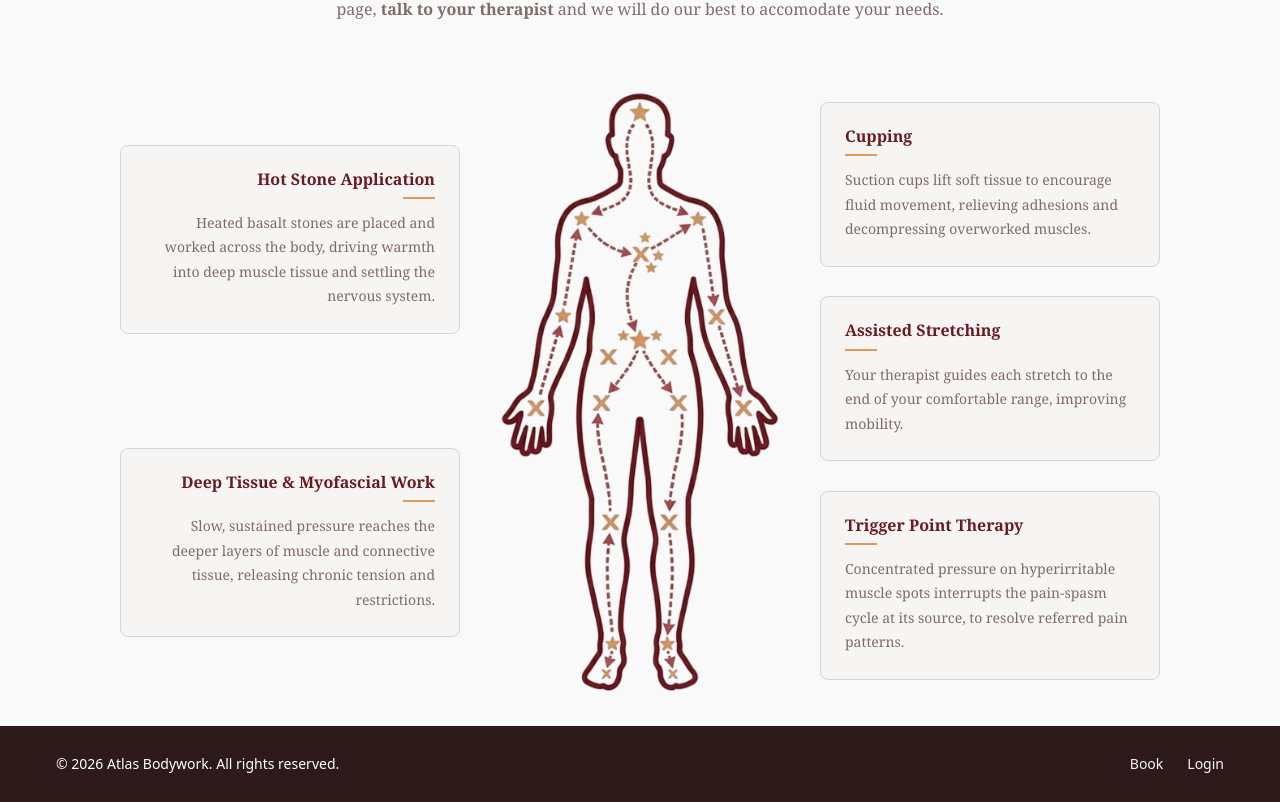
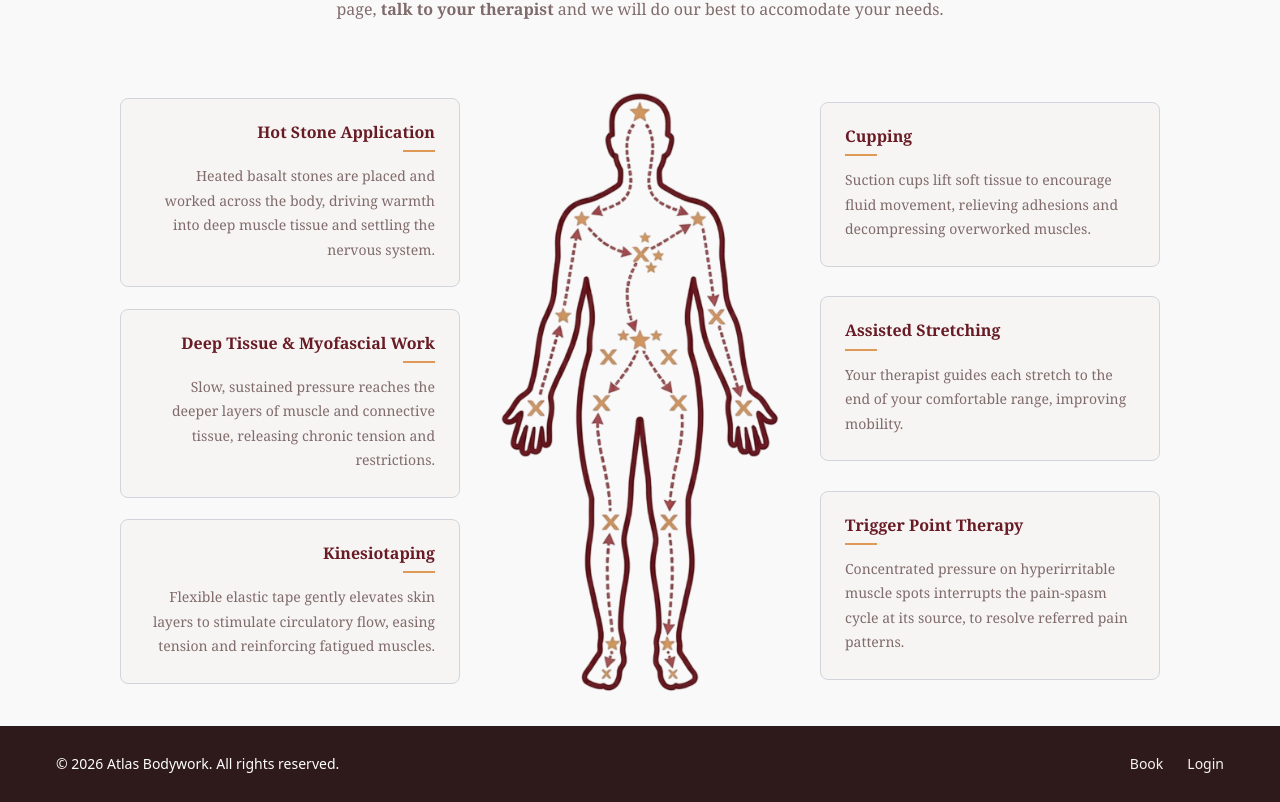
Before and after one commit to benmvachon/atlasmassage, a React (Vite) app in the folder apps/web/: page /services in a window 1280 px wide. Shown: the part 315-1117 px from the top of the page. Built offline with nearby package versions, Linux system fonts and the light colour scheme; no server answers.

Commit message:
add kinesiotaping service description

```diff
--- a/apps/web/src/data/services.js
+++ b/apps/web/src/data/services.js
@@ -8,6 +8,11 @@ export const LEFT_SERVICES = [
     name: 'Deep Tissue & Myofascial Work',
     description:
       'Slow, sustained pressure reaches the deeper layers of muscle and connective tissue, releasing chronic tension and restrictions.',
+  },
+  {
+    name: 'Kinesiotaping',
+    description:
+      'Flexible elastic tape gently elevates skin layers to stimulate circulatory flow, easing tension and reinforcing fatigued muscles.',
   },
 ];
 
```
